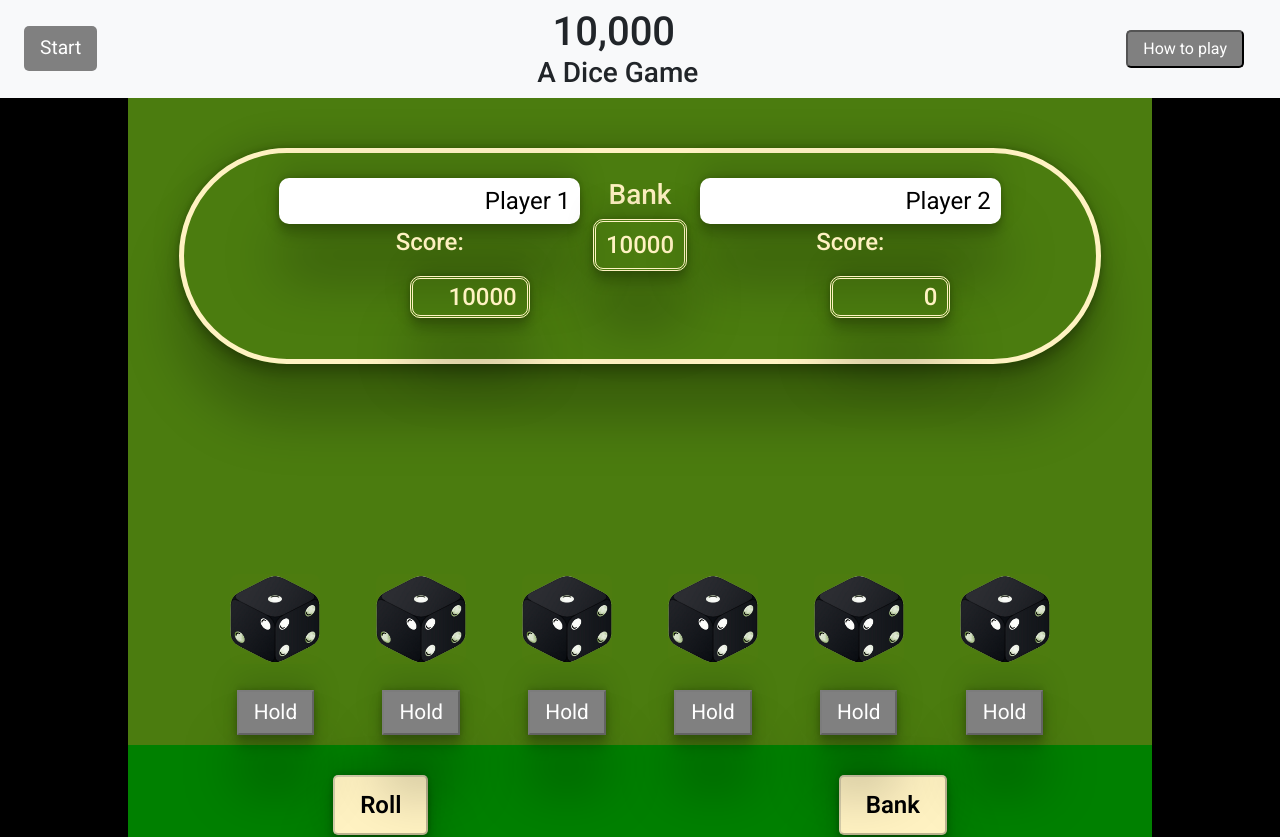
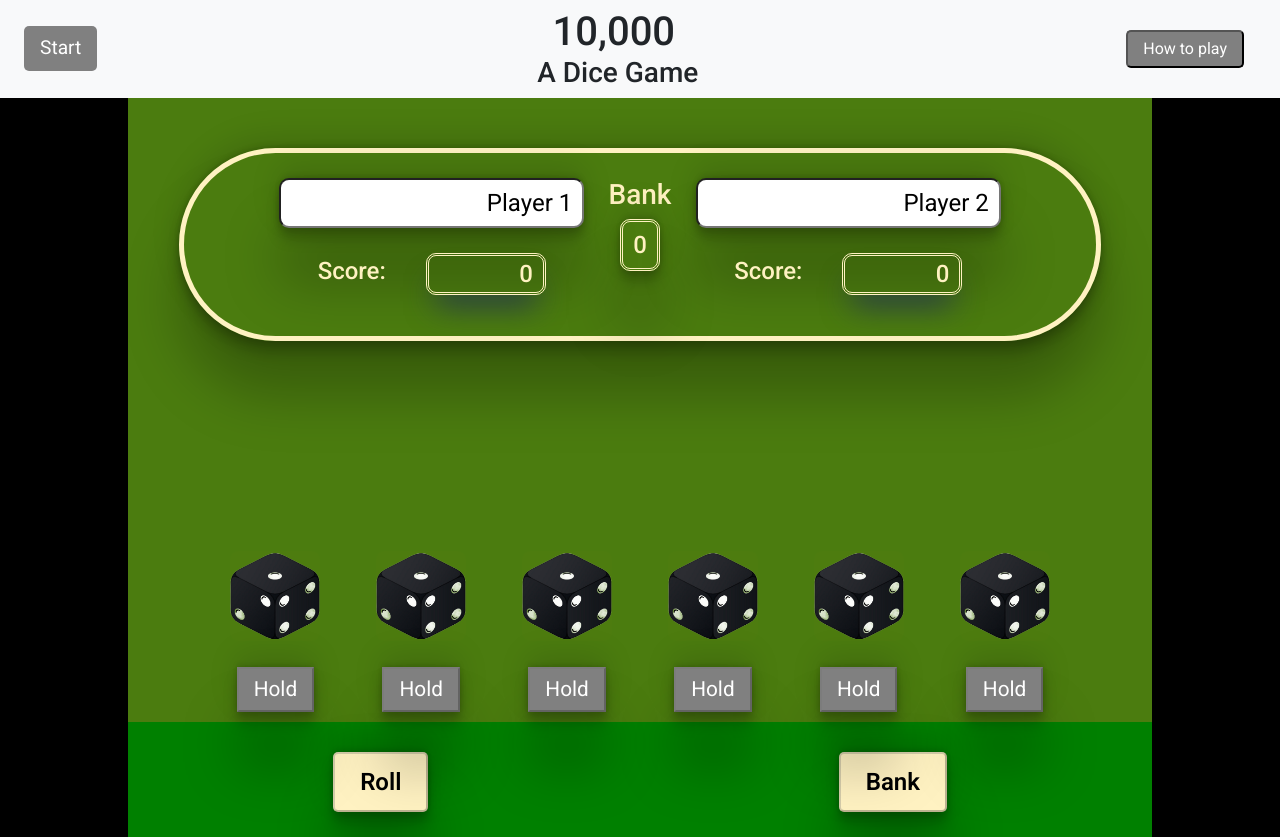
Before and after one commit to mandoromero/10000, a React (Vite) app: page / in a window 1280 px wide. Shown: the top 837 px of the page. Built offline with nearby package versions, Linux system fonts and the light colour scheme.

Commit message:
fix scoring logic

```diff
--- a/package.json
+++ b/package.json
@@ -26,6 +26,7 @@
     "eslint-plugin-react-hooks": "^5.1.0",
     "eslint-plugin-react-refresh": "^0.4.19",
     "globals": "^15.15.0",
+    "prettier": "3.7.4",
     "vite": "^6.2.0"
   }
 }
--- a/src/components/GameButtons/GameButtons.jsx
+++ b/src/components/GameButtons/GameButtons.jsx
@@ -1,3 +1,4 @@
+// src/components/GameButtons/GameButtons.jsx
 import { useState } from "react";
 import { useDispatch, useSelector } from "react-redux";
 import {
@@ -5,49 +6,35 @@ import {
   stopRoll,
   regularRoll,
   bankPointsAndEndTurn,
-  nextTurn,
-  dismissSmokedOverlay,
 } from "../../redux/diceSlice.js";
 import "../GameButtons/GameButtons.css";
 
 export default function GameButtons({ rollDisabled }) {
   const dispatch = useDispatch();
+  const [isRolling, setIsRolling] = useState(false);
 
   // Redux state
-  const gameStarted = useSelector((state) => state.dice.gameStarted);
-  const dice = useSelector((state) => state.dice.dice);
-  const activePlayer = useSelector((state) => state.dice.activePlayer);
-  const turnTotal = useSelector((state) => state.dice.turnTotal);
-  const player1Open = useSelector((state) => state.dice.player1Open);
-  const player2Open = useSelector((state) => state.dice.player2Open);
-  const winner = useSelector((state) => state.dice.winner);
-  const currentRollScore = useSelector((state) => state.dice.currentRollScore);
+  const { gameStarted, dice, activePlayer, turnTotal, player1Open, player2Open, winner } =
+    useSelector((state) => state.dice);
 
-  const [isRolling, setIsRolling] = useState(false);
+  const allDiceHeld = dice.every((d) => d.held);
 
-  const allDiceUsed = dice.every((d) => d.held);
-
-  // Handle rolling dice
+  // Roll button handler
   const handleRoll = () => {
-    if (!gameStarted || winner) return;
+    if (!gameStarted || winner || isRolling) return;
 
     setIsRolling(true);
     dispatch(startRoll());
 
+    // Simulate dice rolling animation
     setTimeout(() => {
       dispatch(regularRoll());
       dispatch(stopRoll());
       setIsRolling(false);
-
-      // Automatically end turn if no scoring dice
-      if (currentRollScore === 0) {
-        dispatch(nextTurn());
-        dispatch(dismissSmokedOverlay());
-      }
-    }, 600);
+    }, 600); // match your dice animation timing
   };
 
-  // Handle banking points
+  // Bank button handler
   const handleBank = () => {
     if (!gameStarted || winner) return;
     dispatch(bankPointsAndEndTurn());
@@ -56,26 +43,24 @@ export default function GameButtons({ rollDisabled }) {
   // Determine if bank button should be disabled
   const bankDisabled =
     !gameStarted ||
-    allDiceUsed ||
+    allDiceHeld ||
     (activePlayer === "player1" && !player1Open && turnTotal < 1000) ||
     (activePlayer === "player2" && !player2Open && turnTotal < 1000);
 
   return (
     <div className="black-container">
       <div className="btns-container">
-        {/* Roll Button */}
         <button
+          className="roll-btn"
           onClick={handleRoll}
-          className="roll-btn"
           disabled={!gameStarted || rollDisabled || isRolling || !!winner}
         >
           {isRolling ? "Rolling..." : "Roll"}
         </button>
 
-        {/* Bank Button */}
         <button
+          className="bank-btn"
           onClick={handleBank}
-          className="bank-btn"
           disabled={bankDisabled || !!winner}
         >
           Bank
--- a/src/components/HoldButton/HoldButton.css
+++ b/src/components/HoldButton/HoldButton.css
@@ -6,6 +6,7 @@
     background-color: grey;
     color: white;
     box-shadow: rgba(0, 0, 0, 0.25) 0px 54px 55px, rgba(0, 0, 0, 0.12) 0px -12px 30px, rgba(0, 0, 0, 0.12) 0px 4px 6px, rgba(0, 0, 0, 0.17) 0px 12px 13px, rgba(0, 0, 0, 0.09) 0px -3px 5px;
+    cursor: pointer;
 }
 
 .hold-btn:hover {
--- a/src/components/HoldButton/HoldButton.jsx
+++ b/src/components/HoldButton/HoldButton.jsx
@@ -1,20 +1,30 @@
+// src/components/HoldButton/HoldButton.jsx
 import { useDispatch, useSelector } from "react-redux";
 import { toggleHold } from "../../redux/diceSlice.js";
 import "../HoldButton/HoldButton.css";
 
-export default function HoldButton({ idx, held }) {
+export default function HoldButton({ idx }) {
   const dispatch = useDispatch();
 
-  // Get the indexes of scoring dice from current roll
-  const scoringDice = useSelector((state) => state.dice.currentRollScoringDice || []);
+  // Get dice info from Redux
+  const dice = useSelector((state) => state.dice.dice);
+  const currentRollScoringDice = useSelector(
+    (state) => state.dice.currentRollScoringDice || []
+  );
+
+  const held = dice[idx].held;
 
   // Disable hold button if this die is not scoring
-  const isDisabled = !scoringDice.includes(idx);
+  const isDisabled = !currentRollScoringDice.includes(idx);
+
+  const handleHold = () => {
+    dispatch(toggleHold(idx));
+  };
 
   return (
     <button
       className={held ? "held-btn" : "hold-btn"}
-      onClick={() => dispatch(toggleHold(idx))}
+      onClick={handleHold}
       disabled={isDisabled}
     >
       {held ? "Held" : "Hold"}
--- a/src/components/PlayerNameInput/PlayerNameInput.css
+++ b/src/components/PlayerNameInput/PlayerNameInput.css
@@ -6,7 +6,6 @@
     padding: 5px 10px;
     text-align: right;
     border-radius: 10px;
-    border: none;
     box-shadow: rgba(0, 0, 0, 0.25) 0px 54px 55px, rgba(0, 0, 0, 0.12) 0px -12px 30px, rgba(0, 0, 0, 0.12) 0px 4px 6px, rgba(0, 0, 0, 0.17) 0px 12px 13px, rgba(0, 0, 0, 0.09) 0px -3px 5px;
 }
 
@@ -15,3 +14,10 @@
     color: #fff;
     cursor: not-allowed;
 }
+
+.player-name-input input.active {
+    border: 3px solid gold !important;
+    background-color: #fffbe0;
+    color: black;
+    box-shadow: rgba(253, 208, 23, 0.56) 0px 22px 70px 4px;
+}
--- a/src/components/PlayerNameInput/PlayerNameInput.jsx
+++ b/src/components/PlayerNameInput/PlayerNameInput.jsx
@@ -2,7 +2,7 @@ import { useDispatch, useSelector } from "react-redux";
 import { setPlayerName } from "../../redux/diceSlice.js";
 import "./PlayerNameInput.css";
 
-export default function PlayerNameInput({ playerKey }) {
+export default function PlayerNameInput({ playerKey, activePlayer }) {
   const dispatch = useDispatch();
   const namesLocked = useSelector((state) => state.dice.namesLocked);
 
@@ -25,7 +25,7 @@ export default function PlayerNameInput({ playerKey }) {
         onChange={handleChange}
         placeholder={`Enter player name`}
         disabled={namesLocked}
-      />
+        className={activePlayer === playerKey ? "active" : ""}      />
     </div>
   );
 }
--- a/src/components/ScoreKeeper/ScoreKeeper.css
+++ b/src/components/ScoreKeeper/ScoreKeeper.css
@@ -34,10 +34,10 @@
    font-size: 1.5rem;
 }
 
-.player.active {
-    background-color: rgb(234, 198, 69);
-    color: black;
-    box-shadow: rgba(0, 0, 0, 0.25) 0px 54px 55px, rgba(0, 0, 0, 0.12) 0px -12px 30px, rgba(0, 0, 0, 0.12) 0px 4px 6px, rgba(0, 0, 0, 0.17) 0px 12px 13px, rgba(0, 0, 0, 0.09) 0px -3px 5px;
+.points-display {
+    display: flex;
+    flex-direction: row;
+    margin-top: 25px;
 }
 
 .points {
@@ -45,11 +45,16 @@
     flex-direction: row;
     justify-content: flex-end;
     padding: 0 10px;
-    margin-left: 80px;
+    margin-left: 40px;
     width: 120px;
     border: 3px double #fff2c2;
     border-radius: 10px;
-    box-shadow: rgba(0, 0, 0, 0.25) 0px 54px 55px, rgba(0, 0, 0, 0.12) 0px -12px 30px, rgba(0, 0, 0, 0.12) 0px 4px 6px, rgba(0, 0, 0, 0.17) 0px 12px 13px, rgba(0, 0, 0, 0.09) 0px -3px 5px;
+    box-shadow: rgb(38, 57, 77) 0px 20px 30px -10px;
+}
+
+.points active {
+    border: 3px solid gold !important;
+    box-shadow: rgba(253, 208, 23, 0.56) 0px 22px 70px 4px;
 }
 
 .bank-points {
--- a/src/components/ScoreKeeper/ScoreKeeper.jsx
+++ b/src/components/ScoreKeeper/ScoreKeeper.jsx
@@ -1,41 +1,63 @@
 // src/components/ScoreKeeper/ScoreKeeper.jsx
 import React from "react";
 import { useSelector } from "react-redux";
-import PlayerNameInput from "../PlayerNameInput/PlayerNameInput"
+import PlayerNameInput from "../PlayerNameInput/PlayerNameInput";
 import "./ScoreKeeper.css";
 
 export default function ScoreKeeper() {
-  const player1Score = useSelector((state) => state.dice.player1Score);
-  const player2Score = useSelector((state) => state.dice.player2Score);
-  const turnTotal = useSelector((state) => state.dice.turnTotal);
-  const activePlayer = useSelector((state) => state.dice.activePlayer);
-  const player1Name = useSelector((state) => state.dice.player1Name);
-  const player2Name = useSelector((state) => state.dice.player2Name);
-  const finalRound = useSelector((state) => state.dice.finalRound);
-  const winner = useSelector((state) => state.dice.winner);
+  const {
+    player1Score,
+    player2Score,
+    turnTotal,
+    activePlayer,
+    player1Name,
+    player2Name,
+    finalRound,
+    winner,
+    bank,
+  } = useSelector((state) => state.dice);
 
   return (
     <div className="scorekeeper-container">
-      <div className={`score-container ${activePlayer === "player1" ? "active" : ""}`}>
-        <PlayerNameInput playerKey="player1" />
-        <p>Score:</p>
-        <p className="points">10000</p>
+
+      {/* PLAYER 1 */}
+      <div
+        className={`score-container ${
+          activePlayer === "player1" ? "active" : ""
+        }`}
+      >
+        <PlayerNameInput playerKey="player1" activePlayer={activePlayer} />
+
+        <div className="points-display">
+          <p>Score:</p>
+          <p className="points">{player1Score}</p>
+        </div>
       </div>
 
+      {/* BANK DISPLAY */}
       <div className="bank-points">
         <h3>Bank</h3>
-        <p className="bank">10000</p>
+        <p className="bank">{bank}</p>
       </div>
 
-      <div className={`score-container ${activePlayer === "player2" ? "active" : ""}`}>
-        <PlayerNameInput playerKey="player2" />
-        <p>Score:</p>
-        <p className="points">{player2Score}</p>
+      {/* PLAYER 2 */}
+      <div
+        className={`score-container ${
+          activePlayer === "player2" ? "active" : ""
+        }`}
+      >
+        <PlayerNameInput playerKey="player2" activePlayer={activePlayer} />
+
+        <div className="points-display">
+          <p>Score:</p>
+          <p className="points">{player2Score}</p>
+        </div>
       </div>
 
-
-
-      {finalRound && !winner && <p className="final-round-indicator">Final Round!</p>}
+      {/* STATUS DISPLAY */}
+      {finalRound && !winner && (
+        <p className="final-round-indicator">Final Round!</p>
+      )}
       {winner && <p className="winner-announcement">Winner: {winner}</p>}
     </div>
   );
--- a/src/components/StartButton/StartButton.jsx
+++ b/src/components/StartButton/StartButton.jsx
@@ -13,18 +13,17 @@ export default function StartButton() {
   const dispatch = useDispatch();
   const [rolling, setRolling] = useState(false);
 
-  const { gameStarted, winner } = useSelector((state) => state.dice);
+  const { gameStarted } = useSelector((state) => state.dice);
 
   const handleStart = () => {
     if (rolling) return;
 
-    // If game is already running → restart everything
+
     if (gameStarted) {
       dispatch(resetGame());
       return;
     }
 
-    // ---- INITIAL STARTING PLAYER ROLL ----
     setRolling(true);
     dispatch(startRoll());
 
@@ -71,7 +70,7 @@ export default function StartButton() {
         }
 
         // Now perform the official logic in the slice
-        dispatch(initialRollForStartingPlayer());
+        dispatch(initialRollForStartingPlayer({ firstValue, lastValue }));
         dispatch(lockNames());
         dispatch(stopRoll());
         setRolling(false);
--- a/src/components/diceImageGroups.js
+++ b/src/components/diceImageGroups.js
@@ -2,7 +2,6 @@ const diceModules = import.meta.glob("../../assets/10000_imgs/*.png", { eager: t
 
 const diceImagesGroups = Array.from({ length: 6 }, () => []);
 
-// Organize images into groups based on file name pattern: Die<value>_<variant>.png
 for (const [path, mod] of Object.entries(diceModules)) {
   const match = path.match(/Die(\d)_([a-d])\.png$/i);
   if (!match) continue;
--- a/src/redux/diceSlice.js
+++ b/src/redux/diceSlice.js
@@ -12,7 +12,7 @@ const initialState = {
   dice: initialDice,
   isRolling: false,
   gameStarted: false,
-  activePlayer: "player1",
+  activePlayer: null, // will be set by initial roll
   player1Score: 0,
   player2Score: 0,
   turnTotal: 0,
@@ -26,6 +26,8 @@ const initialState = {
   smoked: false,
   currentRoll: [],
   currentRollScore: 0,
+  currentRollScoringDice: [],
+  bank: 0,
   finalRoundFirstPlayer: null,
 };
 
@@ -53,97 +55,76 @@ const diceSlice = createSlice({
       state.namesLocked = true;
     },
 
-    setStartingPlayer(state, action) {
-      state.activePlayer = action.payload;
-    },
-
     initialRollForStartingPlayer(state) {
       if (state.gameStarted) return;
 
-      const newDice = [...state.dice];
+      const firstDie = state.dice[0].value;
+      const lastDie = state.dice[5].value;
 
-      // Roll die 0
-      newDice[0] = {
-        ...newDice[0],
-        value: Math.floor(Math.random() * 6) + 1,
-        sideIndex: Math.floor(Math.random() * 4),
-      };
+      if (firstDie > lastDie) state.activePlayer = "player1";
+      else if (lastDie > firstDie) state.activePlayer = "player2";
+      else state.activePlayer = null; // tie, Start should be clicked again
 
-      // Roll die 5
-      newDice[5] = {
-        ...newDice[5],
-        value: Math.floor(Math.random() * 6) + 1,
-        sideIndex: Math.floor(Math.random() * 4),
-      };
-
-      state.dice = newDice;
-
-      const p1 = newDice[0].value;
-      const p2 = newDice[5].value;
-
-      if (p1 > p2) {
-        state.activePlayer = "player1";
-        state.gameStarted = true;
-      } else if (p2 > p1) {
-        state.activePlayer = "player2";
-        state.gameStarted = true;
-      } else {
-        state.activePlayer = null; // tie
-      }
-
-      state.currentRoll = [p1, ...Array(4).fill(null), p2];
+      state.gameStarted = true;
+      state.currentRoll = [firstDie, ...Array(4).fill(null), lastDie];
       state.currentRollScore = 0;
     },
 
     regularRoll(state) {
       if (!state.gameStarted || state.winner) return;
 
-      const allHeld = state.dice.every((d) => d.held);
-      if (allHeld) {
-        state.dice = state.dice.map((d) => ({ ...d, held: false }));
-      }
+      // Roll all unheld dice
+      state.dice = state.dice.map(d => ({
+        ...d,
+        value: d.held ? d.value : Math.floor(Math.random() * 6) + 1,
+        sideIndex: d.held ? d.sideIndex : Math.floor(Math.random() * 4),
+      }));
 
-      state.dice = state.dice.map((d) =>
-        d.held
-          ? d
-          : {
-              ...d,
-              value: Math.floor(Math.random() * 6) + 1,
-              sideIndex: Math.floor(Math.random() * 4),
-            }
-      );
+      // Collect values of dice that just rolled
+      const currentRollValues = state.dice
+        .map((d, idx) => (d.held ? null : d.value))
+        .filter(v => v !== null);
 
-      state.currentRoll = state.dice.map((d) => d.value);
+      // Calculate score for this roll
+      const { score, scoringDice } = calculateScore(currentRollValues);
 
-      const { score, scoringDice } = calculateScore(state.currentRoll);
+      state.currentRoll = state.dice.map(d => d.value);
       state.currentRollScore = score;
+      state.currentRollScoringDice = scoringDice;
 
       if (score === 0) {
         state.smoked = true;
         state.turnTotal = 0;
       } else {
         state.smoked = false;
-        // Optionally auto-add points from held scoring dice
+
+        // Calculate held score
         const heldIndexes = state.dice
           .map((d, idx) => (d.held ? idx : -1))
-          .filter((i) => i !== -1);
+          .filter(i => i !== -1);
 
-        if (heldIndexes.length > 0) {
-          const heldScore = scoringDice
-            .filter((idx) => heldIndexes.includes(idx))
-            .length
-            ? score
-            : 0;
-          state.turnTotal += heldScore;
-        }
+        const heldScore = heldIndexes.length
+          ? calculateScore(heldIndexes.map(idx => state.dice[idx].value)).score
+          : 0;
+
+        state.turnTotal = heldScore + score;
       }
     },
 
     toggleHold(state, action) {
-      const idx = action.payload;
-      if (idx < 0 || idx >= state.dice.length) return;
-      state.dice[idx].held = !state.dice[idx].held;
-    },
+  const idx = action.payload;
+
+  // Only allow toggling if die is either held or scoring in current roll
+  if (!state.dice[idx].held && !state.currentRollScoringDice.includes(idx)) return;
+
+  // Toggle hold
+  state.dice[idx].held = !state.dice[idx].held;
+
+  // Recalculate bank points from all held dice
+  const heldValues = state.dice.filter(d => d.held).map(d => d.value);
+  const { score: heldScore } = calculateScore(heldValues);
+  state.bank = heldScore;
+},
 
     addScore(state, action) {
       state.turnTotal += action.payload;
@@ -188,7 +169,8 @@ const diceSlice = createSlice({
     nextTurn(state) {
       state.activePlayer = state.activePlayer === "player1" ? "player2" : "player1";
       state.turnTotal = 0;
-      state.dice = initialDice.map((d) => ({ ...d, held: false }));
+      state.dice = initialDice.map(d => ({ ...d, held: false }));
+      state.bank = 0;
       state.isRolling = false;
     },
 
@@ -216,7 +198,6 @@ export const {
   setDice,
   setAnimatedDice,
   lockNames,
-  setStartingPlayer,
   toggleHold,
   addScore,
   nextTurn,
```
Also changed, not shown: 1 other file (tests, documents, lock files or other folders).
